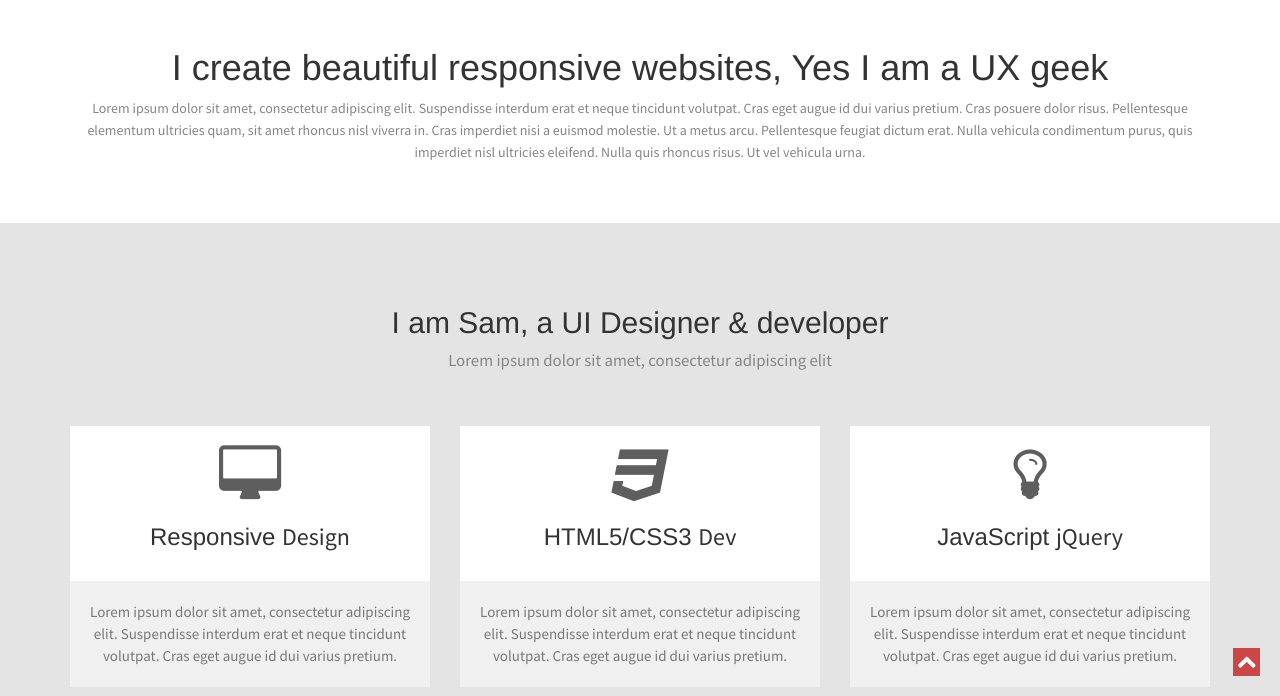
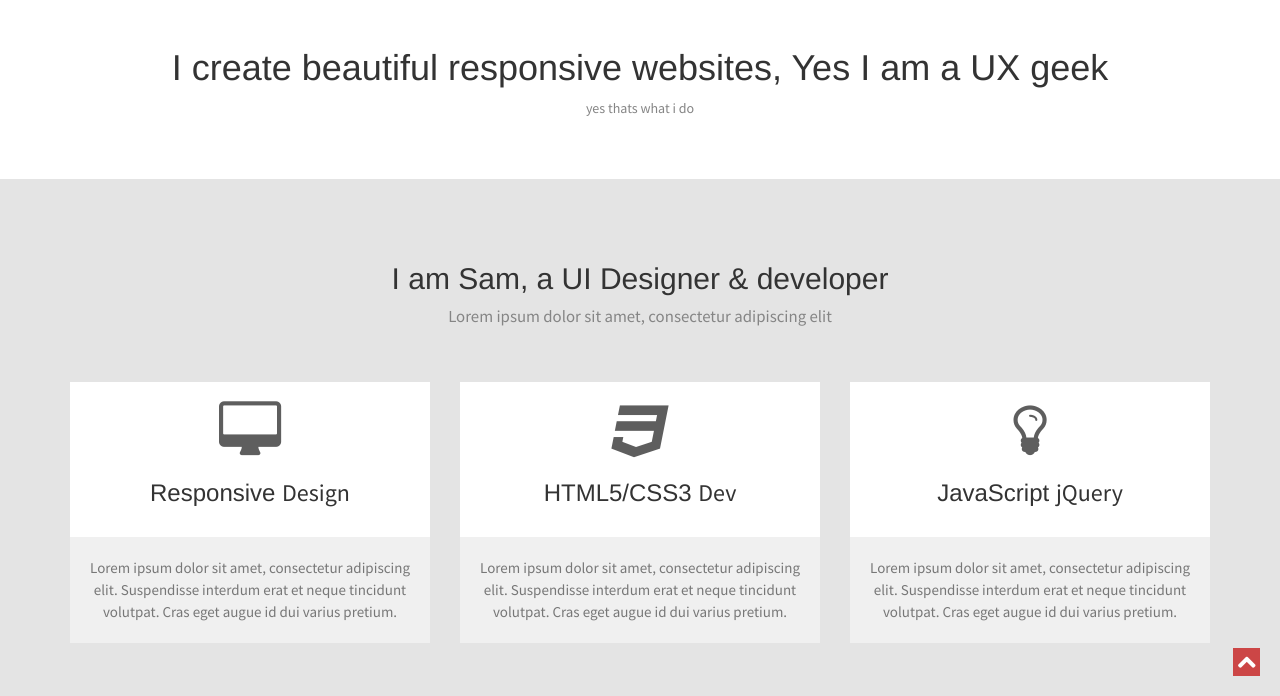
Before and after one commit to bpat714/mine, a plain HTML site: page index.html in a window 1280 px wide. Shown: the part 104-800 px from the top of the page. Drawn offline with Linux system fonts and the light colour scheme.

Commit message:
testing ssh key

```diff
--- a/index.html
+++ b/index.html
@@ -100,7 +100,7 @@
         <div class="container">
             <div class="text-center">
             <h1>I create beautiful responsive websites, Yes I am a UX geek</h1>
-              <p>Lorem ipsum dolor sit amet, consectetur adipiscing elit. Suspendisse interdum erat et neque tincidunt volutpat. Cras eget augue id dui varius pretium. Cras posuere dolor risus. Pellentesque elementum ultricies quam, sit amet rhoncus nisl viverra in. Cras imperdiet nisi a euismod molestie. Ut a metus arcu. Pellentesque feugiat dictum erat. Nulla vehicula condimentum purus, quis imperdiet nisl ultricies eleifend. Nulla quis rhoncus risus. Ut vel vehicula urna.</p>
+              <p>yes thats what i do</p>
             </div>
         </div>
 
```
